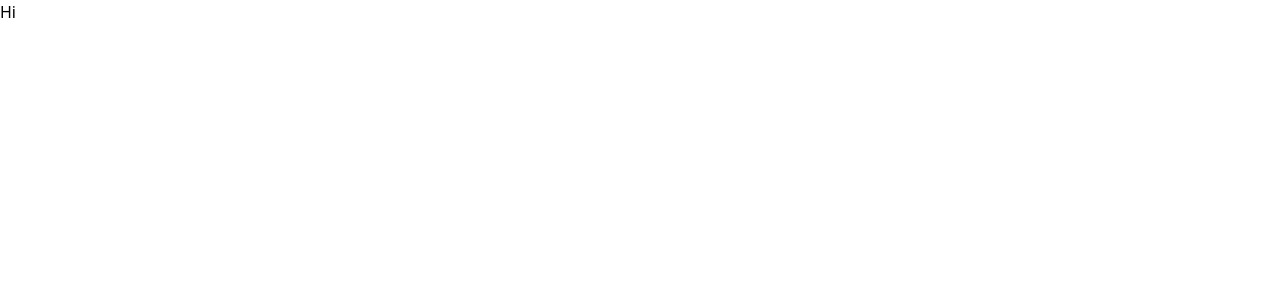
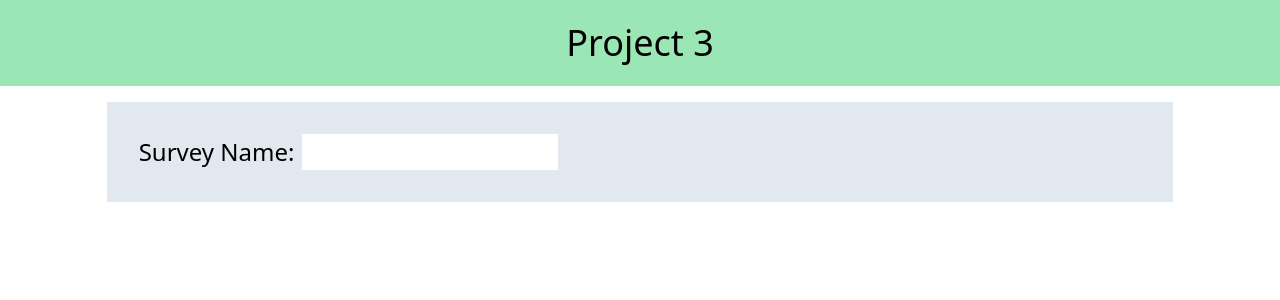
Before and after one commit to damianjuan/InQuire, a React (Create React App) app in the folder client/: page /create-survey in a window 1280 px wide. Shown: the top 300 px of the page. Built offline with nearby package versions, Linux system fonts and the light colour scheme.

Commit message:
set up starter pages/styling

```diff
--- a/client/src/App.js
+++ b/client/src/App.js
@@ -1,10 +1,18 @@
 import React from 'react';
+import { BrowserRouter as Router, Route, Switch } from "react-router-dom";
+import Header from "./components/Header";
+import Main from "./pages/Main";
+import CreateSurvey from "./pages/CreateSurvey";
 
 function App() {
   return (
-    <div>
-        Hi
-    </div>
+    <Router>
+        <Header />
+        <Switch>
+            <Route exact path="/create-survey/" component={CreateSurvey} />
+            <Route path="*" component={Main} />
+        </Switch>
+    </Router>
   );
 }
 
--- /dev/null
+++ b/client/src/components/Header.js
@@ -0,0 +1,9 @@
+import React from "react";
+
+function Header() {
+    return(
+        <header className="bg-green-300 text-center text-4xl p-4">Project 3</header>
+    );
+}
+
+export default Header;
--- /dev/null
+++ b/client/src/pages/CreateSurvey.js
@@ -0,0 +1,15 @@
+import React from "react";
+
+function CreateSurvey() {
+    return (
+        <main className="mx-auto my-4 p-8 w-5/6 bg-gray-300">
+            <form>
+                <label className="text-2xl">Survey Name:
+                    <input className="ml-2 w-64" type="text" name="surveyName" />
+                </label>
+            </form>
+        </main>
+    )
+}
+
+export default CreateSurvey;
--- /dev/null
+++ b/client/src/pages/Main.js
@@ -0,0 +1,11 @@
+import React from "react";
+
+function Main() {
+    return(
+        <main>
+            <p className="mx-auto my-4 p-8 w-5/6 bg-gray-300 text-xl">Welcome</p>
+        </main>
+    );
+}
+
+export default Main;
```
